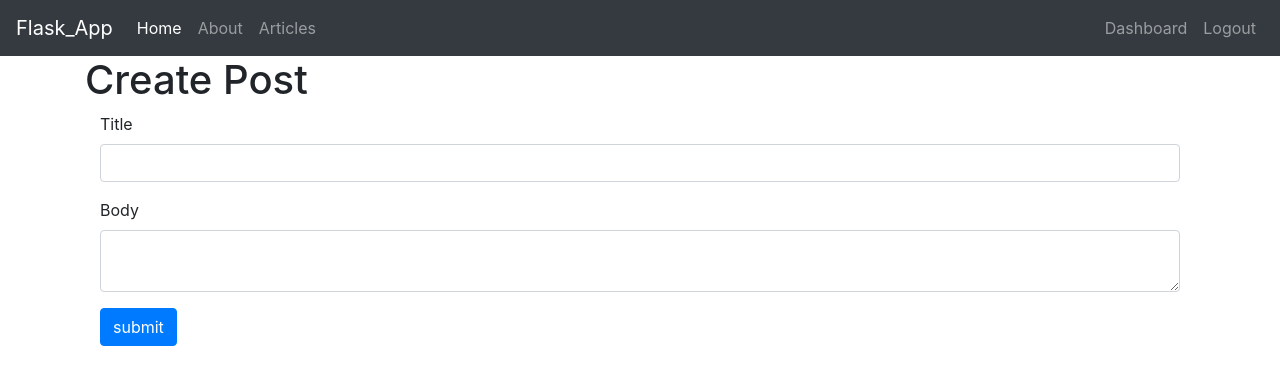
After one commit to Rhillx/flask_app, a Flask app: page /add_article in a window 1280 px wide. The commit adds this page. Shown: the top 385 px of the page. Run offline with Flask 2, Linux system fonts and the light colour scheme; the visitor is signed in with stand-in values (Sample User, id 1); some libraries are stand-ins or nearby versions.

Commit message:
added create article page and grabbed articles from db to display on frontend

```diff
--- a/app.py
+++ b/app.py
@@ -1,5 +1,5 @@
 from flask import Flask, render_template, flash, redirect, url_for, session, logging, request
-from data import Articles
+# from data import Articles
 from flask_mysqldb import MySQL
 from wtforms import Form, StringField, TextAreaField, PasswordField, validators
 from passlib.hash import sha256_crypt
@@ -18,7 +18,18 @@ app.config['MYSQL_CURSORCLASS'] = 'DictCursor'
 #init MYSQL
 mysql = MySQL(app)
 
-Articles = Articles()
+# Articles = Articles()
+
+#Decorator to check if user logged_in
+def is_logged_in(f):
+    @wraps(f)
+    def wrap(*args, **kwargs):
+        if 'logged_in' in session:
+            return f(*args, **kwargs)
+        else:
+            flash('Unauthorized, Please login', 'danger')
+            return redirect(url_for('login'))
+    return wrap
 
 @app.route('/')
 def index():
@@ -29,14 +40,40 @@ def ab():
     return render_template('about.html')
 
 
+
 @app.route('/articles')
+@ is_logged_in
 def articles():
-    return render_template('articles.html', articles = Articles)
+
+     #Create curson
+    cur = mysql.connection.cursor()
+
+    #Get articles
+    result = cur.execute("SELECT * FROM articles")
+
+    articles = cur.fetchall()
+
+    if result > 0:
+        return render_template('articles.html', articles=articles)
+    else:
+        msg = 'No Articles Found'
+        return render_template('articles.html', msg=msg)
+
+    # CLose connection
+    cur.close()
 
 
 @app.route('/article/<string:id>/')
 def article(id):
-    return render_template('article.html', id=id)
+    #Create curson
+    cur = mysql.connection.cursor()
+
+    #Get articles
+    result = cur.execute("SELECT * FROM articles WHERE id = %s", [id])
+
+    article = cur.fetchone()
+
+    return render_template('article.html', article=article)
 
 class RegistrationForm(Form):
     name = StringField('Name', [validators.Length(min=1, max=50)])
@@ -114,16 +151,7 @@ def login():
 
     return render_template('login.html')
 
-#Check if user logged_in
-def is_logged_in(f):
-    @wraps(f)
-    def wrap(*args, **kwargs):
-        if 'logged_in' in session:
-            return f(*args, **kwargs)
-        else:
-            flash('Unauthorized, Please login', 'danger')
-            return redirect(url_for('login'))
-    return wrap
+
 #Logout
 @app.route('/logout')
 def logout():
@@ -136,7 +164,62 @@ def logout():
 @app.route('/dashboard')
 @ is_logged_in
 def dashboard():
+    #Create curson
+    cur = mysql.connection.cursor()
+
+    #Get articles
+    result = cur.execute("SELECT * FROM articles")
+
+    articles = cur.fetchall()
+
+    if result > 0:
+        return render_template('dashboard.html', articles = articles)
+    else:
+        msg = 'No Articles Found'
+        return render_template('dashboard.html', msg=msg)
+
+    # CLose connection
+    cur.close()
+
+
     return render_template('dashboard.html')
+
+
+#Create article form class
+class ArticleForm(Form):
+    title = StringField('Title', [validators.Length(min=5, max=100)])
+    body = TextAreaField('Body', [validators.Length(min=30)])
+
+ #Create add article route
+@app.route('/add_article', methods = ['GET', 'POST'])
+@ is_logged_in
+def add_article():
+    form = ArticleForm(request.form)
+    if request.method == 'POST' and form.validate():
+        title = form.title.data
+        body = form.body.data
+
+        #Create cursor
+        cur = mysql.connection.cursor()
+
+        # Execute
+        cur.execute("INSERT INTO articles(title, body, author) VALUES(%s, %s, %s)", (title, body, session['username']))
+
+        # Commit
+        mysql.connection.commit()
+
+        # Close
+        cur.close()
+
+        flash('Your article has been created', 'success')
+
+        return redirect(url_for('dashboard'))
+
+    return render_template('add_article.html', form = form)
+
+
+
+
 
 
 if __name__ == '__main__':
--- /dev/null
+++ b/templates/add_article.html
@@ -0,0 +1,18 @@
+{% extends 'layout.html' %}
+
+{% block body %}
+    <h1>Create Post</h1>
+    {% from "includes/_formHelpers.html" import render_field %}
+    <div class="container">
+
+        <form method="POST" action="">
+            <div class="form-group">
+                {{render_field(form.title, class_="form-control")}}
+            </div>
+            <div class="form-group">
+                {{render_field(form.body, class_="form-control", id = "editor" )}}
+            </div>
+            <p><input type="submit" class="btn btn-primary" value="submit"></p>
+        </form>
+    </div>
+{% endblock %}
--- a/templates/home.html
+++ b/templates/home.html
@@ -4,5 +4,10 @@
    <div class = "jumbotron text-center">
         <h1>My Flask_App</h1>
         <p class="lead">This is my very first app ive built using flask. Enjoy!</p>
+        {% if session.logged_in == NULL %}
+            <a href="/register" class="btn btn-primary btn-lg">Register</a>
+            <a href="/login" class="btn btn-success btn-lg">Login</a>
+
+        {% endif %}
     </div>
 {% endblock %}
--- a/templates/includes/_navbar.html
+++ b/templates/includes/_navbar.html
@@ -27,13 +27,6 @@
                 <li class="nav-item">
                     <a class="nav-link" href="/logout">Logout </a>
                 </li>
-            {% else %}
-                <li class="nav-item">
-                    <a class="nav-link" href="/register">Register </a>
-                </li>
-                <li class="nav-item">
-                    <a class="nav-link" href="/login">Login </a>
-                </li>
             {% endif %}
         </ul>
     </div>
--- a/templates/layout.html
+++ b/templates/layout.html
@@ -17,5 +17,9 @@
 
 
 <script src="https://stackpath.bootstrapcdn.com/bootstrap/4.2.1/js/bootstrap.min.js"></script>
+<script src="//cdn.ckeditor.com/4.11.2/basic/ckeditor.js"></script>
+<script type="text/javascript">
+    CKEDITOR.replace('editor');
+</script>
 </body>
 </html>
```
Also changed, not shown: templates/article.html (+6 -1 lines), templates/dashboard.html (+24 -0 lines).
